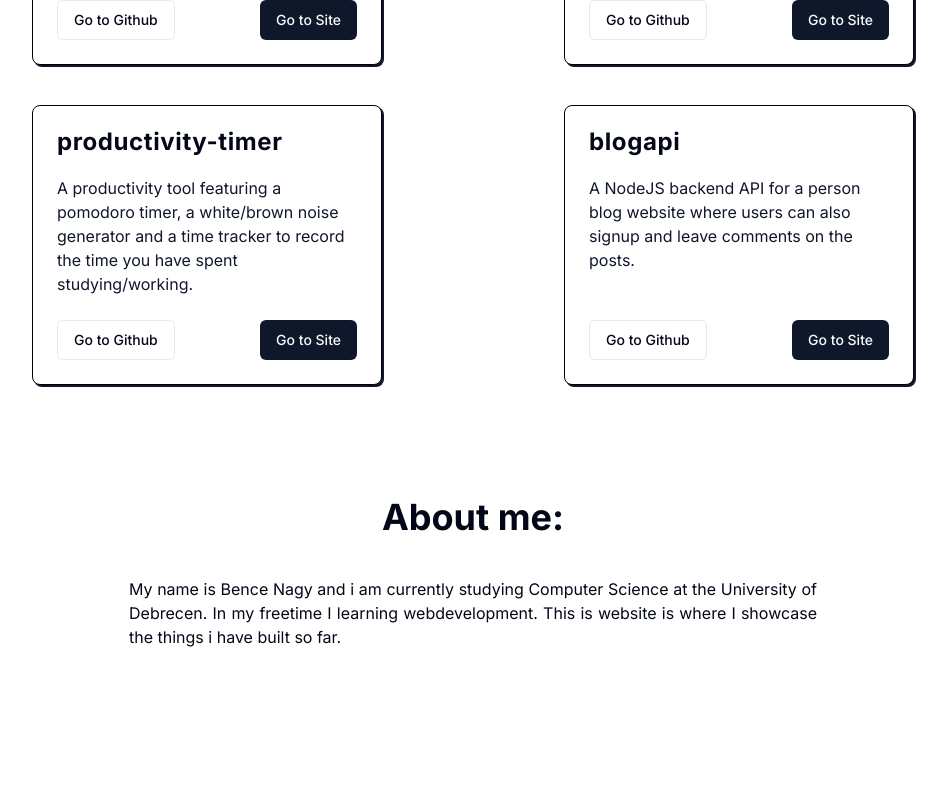
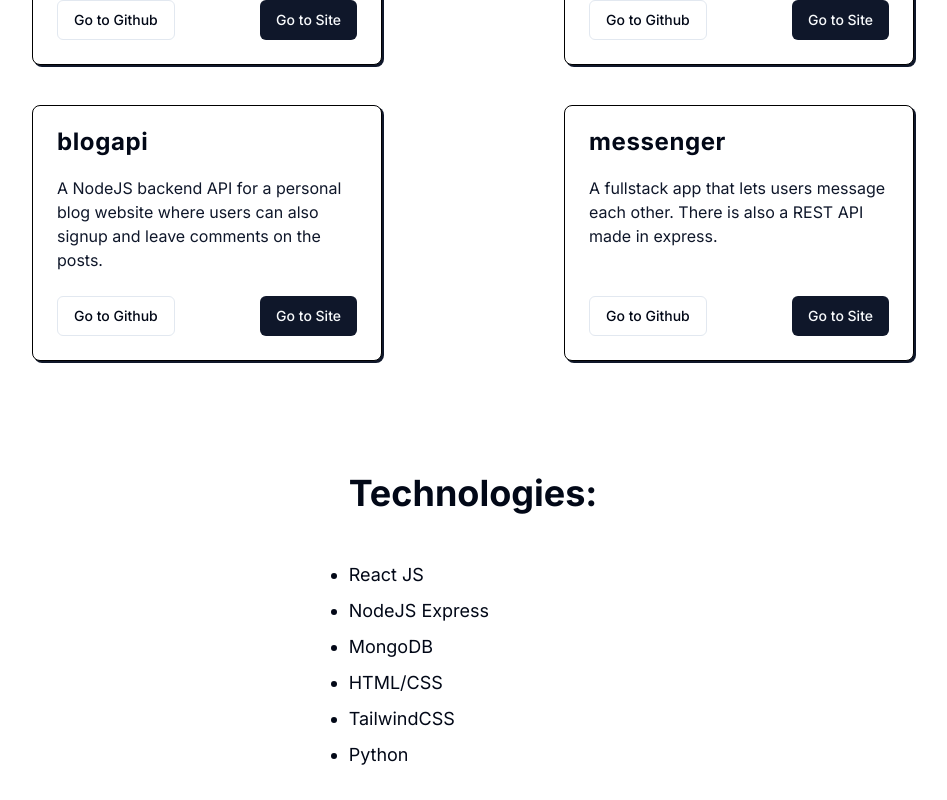
Before and after one commit to nagyb3/codebybence, a Next.js app: page / in a window 1280 px wide. Shown: the part 820-1620 px from the top of the page, without its empty margins (167-1114 px from the left). Before the commit the page ends 1549 px from the top, so only its background shows below. Built offline with nearby package versions, Linux system fonts and the light colour scheme.

Commit message:
add messenger and technologies section

```diff
--- a/app/page.tsx
+++ b/app/page.tsx
@@ -19,7 +19,7 @@ export default function Home() {
           <p className='text-center pt-10 text-xl'>My name is Bence Nagy and I like to code, especially websites..</p>
           <div className='text-center pt-5'>
             <Button variant="link" asChild>
-              <a href="https://github.com" className='text-lg' target='_blank'>My GitHub Profile &gt;</a>
+              <a href="https://github.com" className='text-xl' target='_blank'>My GitHub Profile &gt;</a>
             </Button>
           </div>
         </div>
@@ -33,20 +33,31 @@ export default function Home() {
             <ProjectCard name="spotify-stats" description="A React project made using the Spotify API.
               After signing in you can view your top tracks and artists in the last 4 weeks, 6 months or all time."
             githubLink="https://github.com/nagyb3/spotify-stats" siteLink="https://spotify-stats-pearl.vercel.app/" />
-            <ProjectCard name="productivity-timer" description="A productivity tool featuring a pomodoro timer, a white/brown noise generator
+            {/* <ProjectCard name="productivity-timer" description="A productivity tool featuring a pomodoro timer, a brown noise generator
              and a time tracker to record the time you have spent studying/working."
-            githubLink="https://github.com/nagyb3/productivity-timer" siteLink="https://nagyb3.github.io/productivity-timer" />
-            {/* <ProjectCard name="tic-tac-toe" description="Really simple tic-tac-toe made with some Javascript"
-            githubLink="https://github.com/nagyb3/tic-tac-toe" siteLink="https://nagyb3.github.io/tic-tac-toe/" /> */}
-            <ProjectCard name="blogapi" description="A NodeJS backend API for a person blog website where users can also signup and leave comments on the posts."
-            githubLink="https://github.com/nagyb3/tic-tac-toe" siteLink="https://nagyb3.github.io/tic-tac-toe/" />
+            githubLink="https://github.com/nagyb3/productivity-timer" siteLink="https://nagyb3.github.io/productivity-timer" /> */}
+            <ProjectCard name="blogapi" description="A NodeJS backend API for a personal blog website where users can also signup and leave comments on the posts."
+            githubLink="https://github.com/nagyb3/blogapi" siteLink="https://blog.codebybence.com" />
+            <ProjectCard name="messenger" description="A fullstack app that lets users message each other. There is also a REST API made in express."
+            githubLink="https://github.com/nagyb3/messenger-frontend" siteLink="https://messenger-frontend-nine.vercel.app/" />
           </div>
         </div>
-        <div className='max-w-3xl pb-20 mx-auto px-10'>
+        <div className='mb-16 w-fit mx-auto'>
+          <h2 className='font-bold text-3xl sm:text-4xl mb-12'>Technologies:</h2>
+          <ul className='list-disc text-lg flex flex-col gap-2'>
+            <li>React JS</li>
+            <li>NodeJS Express</li>
+            <li>MongoDB</li>
+            <li>HTML/CSS</li>
+            <li>TailwindCSS</li>
+            <li>Python</li>
+          </ul>
+        </div>
+        <div className='max-w-5xl pb-20 mx-auto px-8'>
           <h2 className='font-bold text-3xl sm:text-4xl text-center pb-10'>
             About me:
           </h2>
-          <div className='text-justify'>
+          <div className='text-justify text-xl'>
             My name is Bence Nagy and i am currently studying Computer Science at the University of Debrecen. In my freetime
             I learning webdevelopment. This is website is where I showcase the things i have built so far.
           </div>
```
